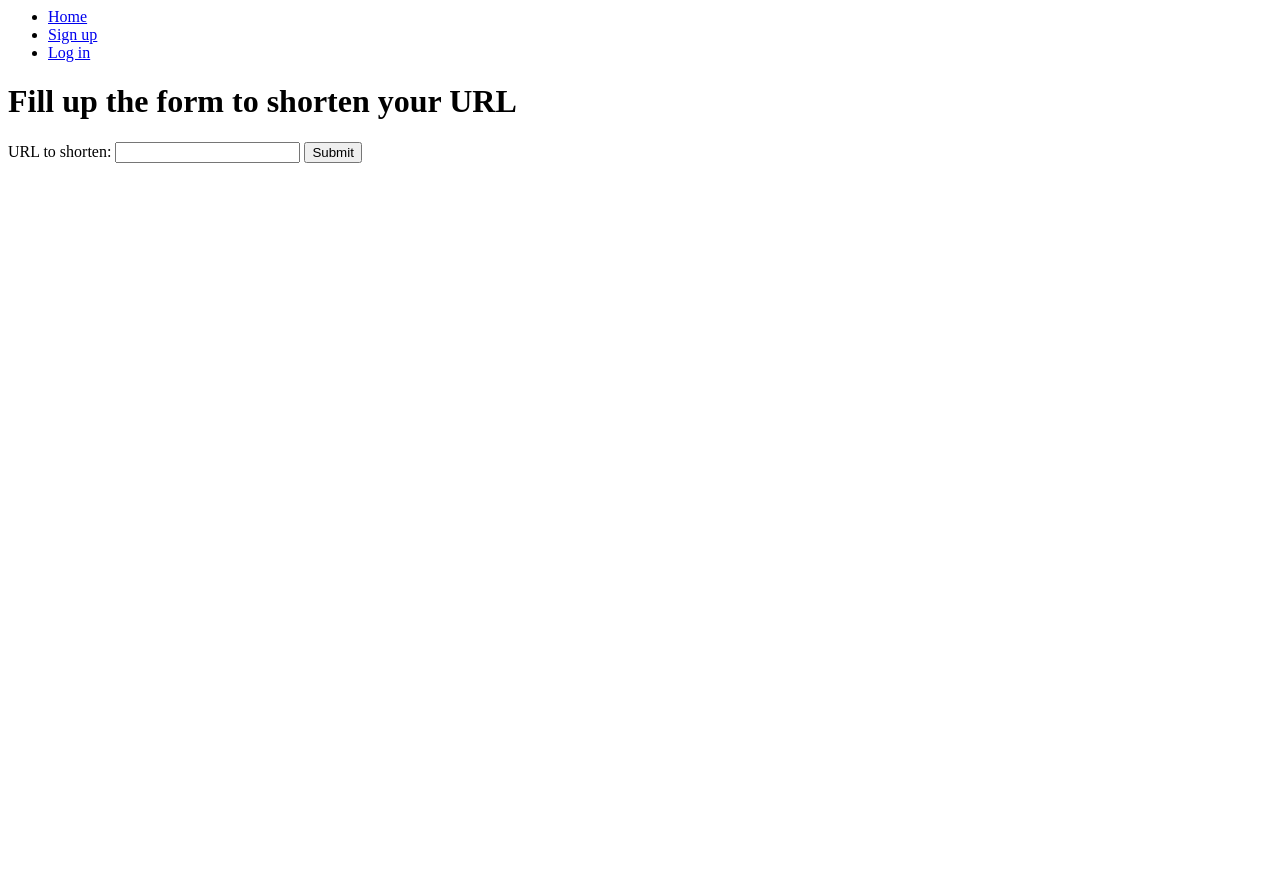
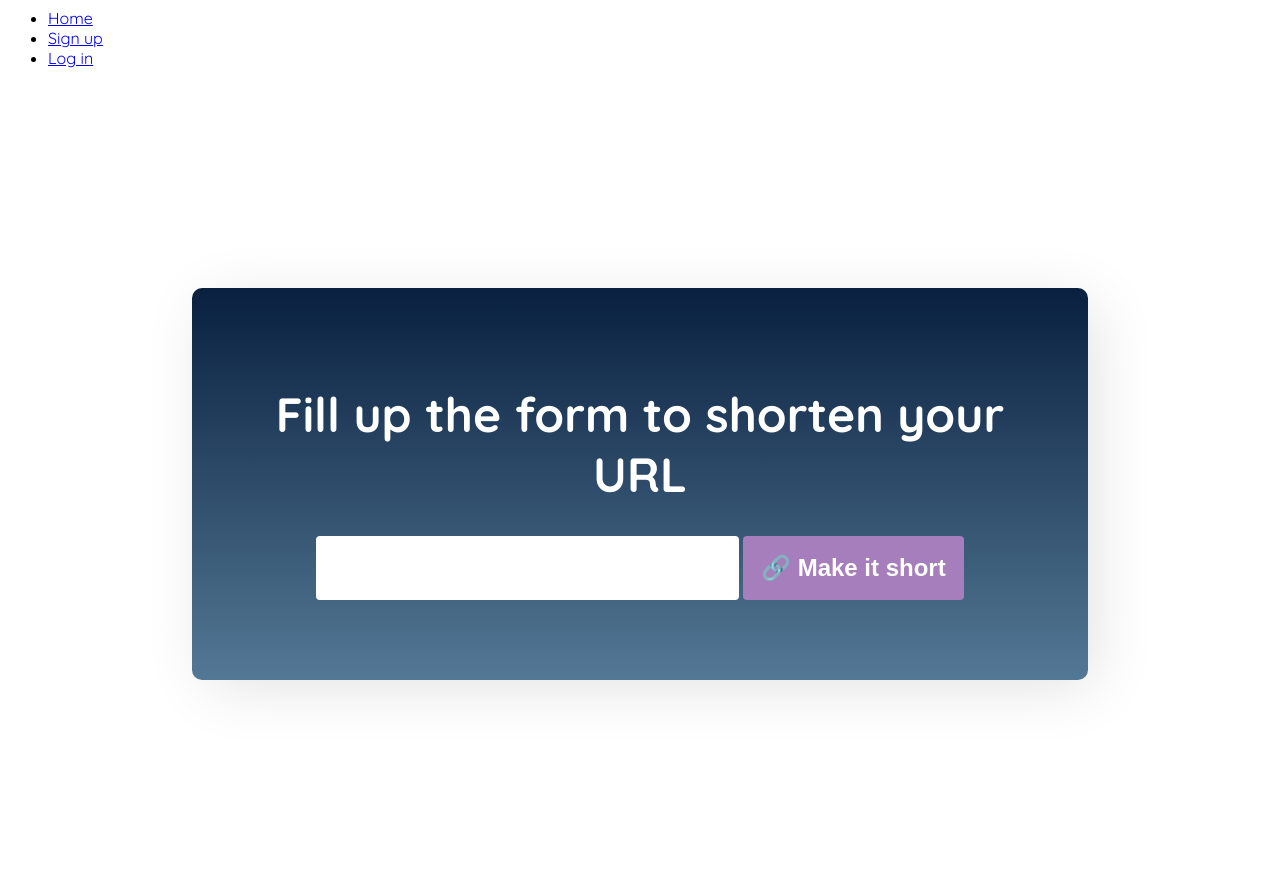
Before and after one commit to Virgin75/django-url-shortner, a Django app: page / in a window 1280 px wide. Before the commit the page ends 163 px from the top, so only its background shows below. Run offline with Django 4.2, Linux system fonts and the light colour scheme.

Commit message:
ajout du css

```diff
--- a/config/settings.py
+++ b/config/settings.py
@@ -126,6 +126,10 @@ USE_TZ = True
 # https://docs.djangoproject.com/en/4.0/howto/static-files/
 
 STATIC_URL = 'static/'
+STATICFILES_DIRS = [
+    BASE_DIR / "static",
+    '/var/www/static/',
+]
 
 # Default primary key field type
 # https://docs.djangoproject.com/en/4.0/ref/settings/#default-auto-field
--- /dev/null
+++ b/urlshortner/static/urlshortner/css/style.css
@@ -0,0 +1,52 @@
+body {
+  font-family: 'Quicksand', sans-serif;
+}
+h1 {
+  color: white;
+  font-size: 3em;
+  text-align: center;
+}
+
+#centerBox {
+  display: flex;
+  flex-direction: column;
+  align-items: center;
+  border-radius: 10px;
+  box-shadow: 10px 10px 63px -6px rgba(0, 0, 0, 0.13);
+  -webkit-box-shadow: 10px 10px 63px -6px rgba(0, 0, 0, 0.13);
+  -moz-box-shadow: 10px 10px 63px -6px rgba(0, 0, 0, 0.13);
+  background-image: linear-gradient(to bottom, #09203f 0%, #537895 100%);
+  padding: 4em;
+  margin-right: 4em;
+  margin-left: 4em;
+  width: 60vw;
+}
+
+.centralSection {
+  display: flex;
+  justify-content: center;
+  align-items: center;
+  height: 100vh;
+}
+
+label {
+  display: none;
+}
+
+input[type='url'] {
+  padding: 18px;
+  border-radius: 4px;
+  border: none;
+  font-size: 1.5em;
+  width: 33vw;
+}
+
+input[type='submit'] {
+  padding: 18px;
+  border-radius: 4px;
+  border: none;
+  font-size: 1.5em;
+  background-color: #a57ebb;
+  color: white;
+  font-weight: 700;
+}
--- a/urlshortner/templates/urlshortner/header.html
+++ b/urlshortner/templates/urlshortner/header.html
@@ -1,3 +1,14 @@
+<html>
+  {% load static %}
+  <head>
+    <link rel="stylesheet" href="{% static 'urlshortner/css/style.css' %}" />
+    <link rel="preconnect" href="https://fonts.googleapis.com" />
+    <link rel="preconnect" href="https://fonts.gstatic.com" crossorigin />
+    <link
+      href="https://fonts.googleapis.com/css2?family=Quicksand:wght@300;400;500;600;700&display=swap"
+      rel="stylesheet"
+    />
+  </head>
   {% if not user.is_anonymous %}
   <header>
     <ul>
@@ -18,3 +29,4 @@
     </ul>
   </header>
   {% endif %}
+</html>
--- a/urlshortner/templates/urlshortner/index.html
+++ b/urlshortner/templates/urlshortner/index.html
@@ -1,11 +1,12 @@
-<html>
-  {% include "urlshortner/header.html" %} {% if not user.is_anonymous %}<span
-    >Logged in as {{ user }}</span
-  >
+  {% include "urlshortner/header.html" %}
+  {% if not user.is_anonymous %}<span>Logged in as {{ user }}</span>
   {% endif %}
-  <h1>Fill up the form to shorten your URL</h1>
-  <form action="{% url 'urlshortner:shortenlinkview' %}" method="post">
-    {% csrf_token %} {{ form }}
-    <input type="submit" value="Submit" />
-  </form>
-</html>
+  <div class="centralSection">
+  <div id="centerBox">
+    <h1>Fill up the form to shorten your URL</h1>
+    <form action="{% url 'urlshortner:shortenlinkview' %}" method="post">
+      {% csrf_token %} {{ form }}
+      <input type="submit" value="🔗 Make it short" />
+    </form>
+  </div>
+</div>
--- a/urlshortner/templates/urlshortner/link-created.html
+++ b/urlshortner/templates/urlshortner/link-created.html
@@ -1,4 +1,3 @@
-<html>
 {% include "urlshortner/header.html" %} {% if not user.is_anonymous %}<span
   >Hey {{ user }},</span
 >
@@ -17,4 +16,3 @@
   <a href="{% url 'users:signupview' %}">Free sign up</a>
 </div>
 {% endif %}
-</html>
--- a/urlshortner/templates/urlshortner/my-links.html
+++ b/urlshortner/templates/urlshortner/my-links.html
@@ -1,8 +1,6 @@
-<html>
 {% include "urlshortner/header.html" %}
 <span
-    >Hey {{ user }}, find below a list of all the shortened URLs you
-    created</span
+  >Hey {{ user }}, find below a list of all the shortened URLs you created</span
 ><br />
 {% if my_links|length == 0 %}
 <br /><span>You don't have any link created yet.</span>
@@ -28,4 +26,3 @@
   {% endfor %}
 </table>
 {% endif %}
-</html>
```
Lines whose indentation alone changed are shown as unchanged.
